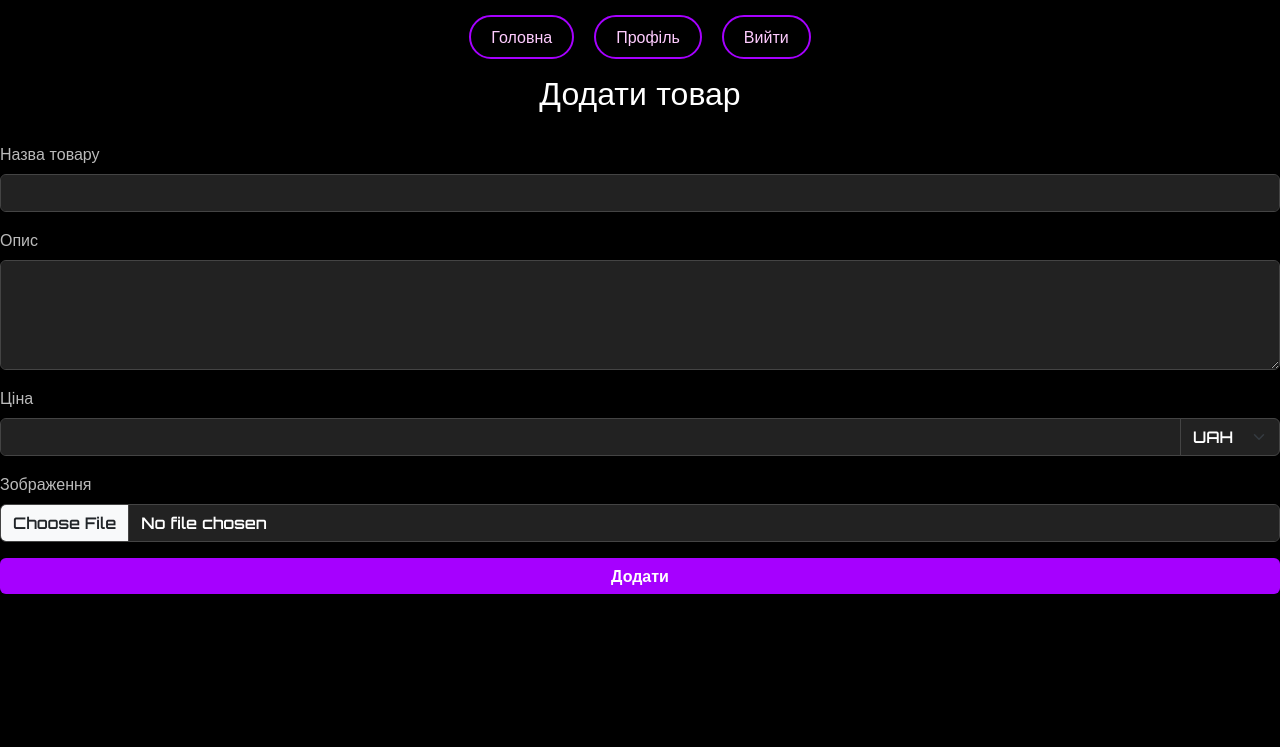
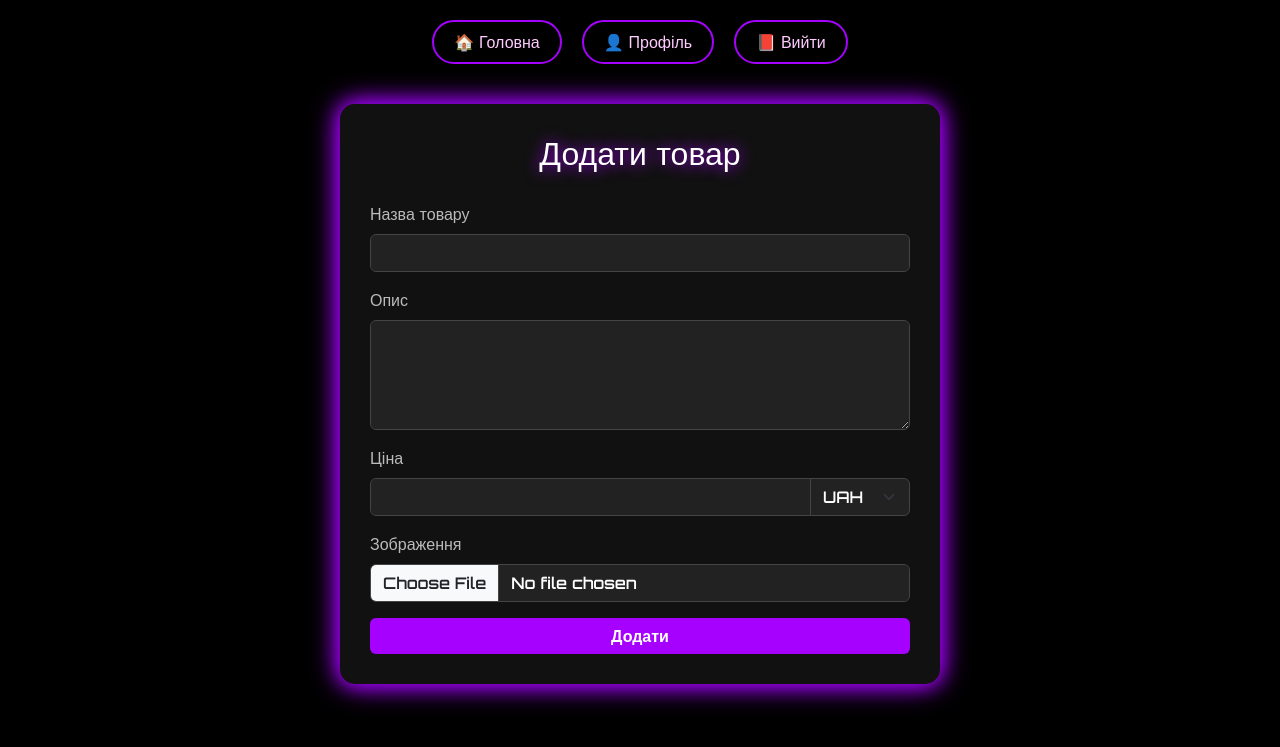
Before and after one commit to Mazko99/Koktelpart, a Flask app: page /add_product in a window 1280 px wide. Shown: the top 747 px of the page. Run offline with Flask 3, Linux system fonts and the light colour scheme; a user stored in the database is signed in; data comes from the database, SQL or seed files in the repository.

Commit message:
Оновлення

```diff
--- a/templates/add_product.html
+++ b/templates/add_product.html
@@ -12,15 +12,14 @@
       font-family: 'Orbitron', sans-serif;
     }
 
-   .menu-bar {
+    .menu {
       display: flex;
       justify-content: center;
       gap: 20px;
-  padding: 15px;
-  background-color: #000;
+      margin-top: 20px;
     }
 
-.menu-bar a {
+    .menu a {
       padding: 8px 20px;
       font-size: 16px;
       border: 2px solid #a600ff;
@@ -31,18 +30,13 @@
       transition: 0.3s ease;
     }
 
-.menu-bar a:hover {
+    .menu a:hover {
       background-color: #a600ff;
       color: #000;
       box-shadow: 0 0 12px #a600ff;
     }
-<div class="menu-bar">
-  <a href="/home">🏠 Головна</a>
-  <a href="/profile">👤 Профіль</a>
-  <a href="/logout">📕 Вийти</a>
-</div>
 
-    .neon-box {
+    .container-box {
       max-width: 600px;
       margin: 40px auto;
       padding: 30px;
@@ -53,8 +47,8 @@
 
     h2 {
       text-align: center;
-      color: #ffffff;
       margin-bottom: 30px;
+      text-shadow: 0 0 15px #a600ff;
     }
 
     .form-control, .btn, .form-select {
@@ -90,14 +84,14 @@
 <body>
 
   <!-- Верхнє неонове меню -->
-  <div class="menu-bar">
-    <a href="/home">Головна</a>
-    <a href="/profile">Профіль</a>
-    <a href="/logout">Вийти</a>
+  <div class="menu">
+    <a href="/home">🏠 Головна</a>
+    <a href="/profile">👤 Профіль</a>
+    <a href="/logout">📕 Вийти</a>
   </div>
 
   <!-- Форма додавання товару -->
-  <div class="neon-box">
+  <div class="container-box">
     <h2>Додати товар</h2>
     <form method="POST" enctype="multipart/form-data">
       <div class="mb-3">
```
Lines whose indentation alone changed are shown as unchanged.
